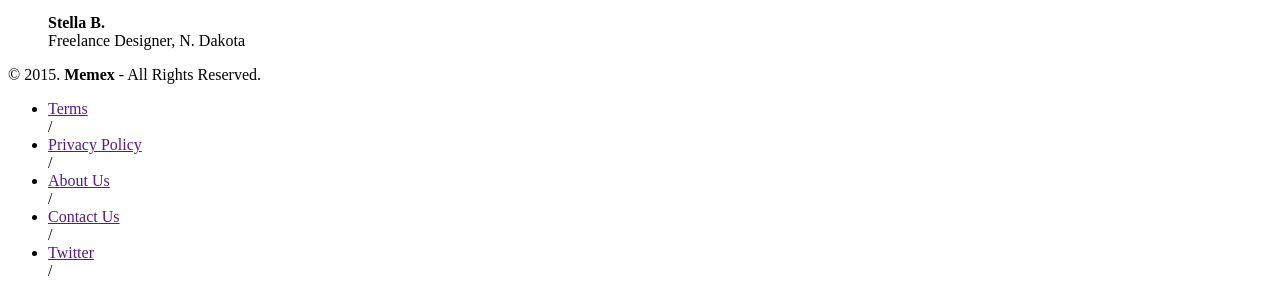
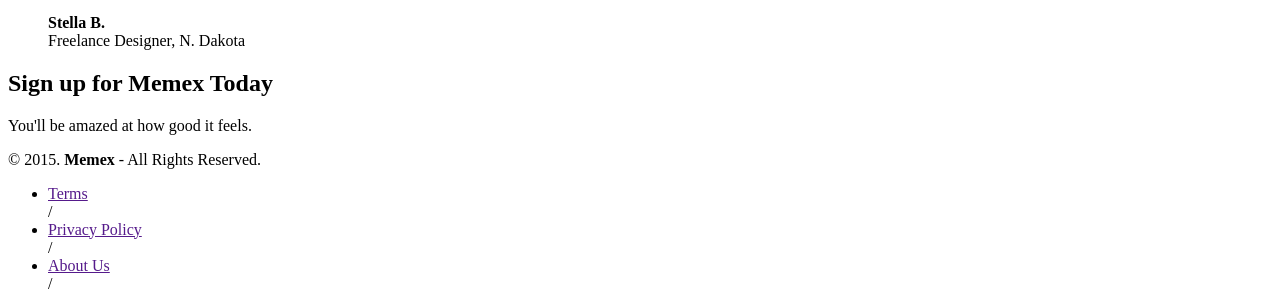
Before and after one commit to sktorres/Memex, a plain HTML site: page index.html in a window 1280 px wide. Shown: the part 3347-3637 px from the top of the page. Drawn offline with Linux system fonts and the light colour scheme.

Commit message:
Assignment-28-completed

```diff
--- a/index.html
+++ b/index.html
@@ -131,6 +131,10 @@
       </li>
     </ul>
   </section>
+  <section>
+    <h2>Sign up for Memex Today</h2>
+    <p>You'll be amazed at how good it feels.</p>
+  </section>
    </main>
 
    <!-- Footer -->
```
